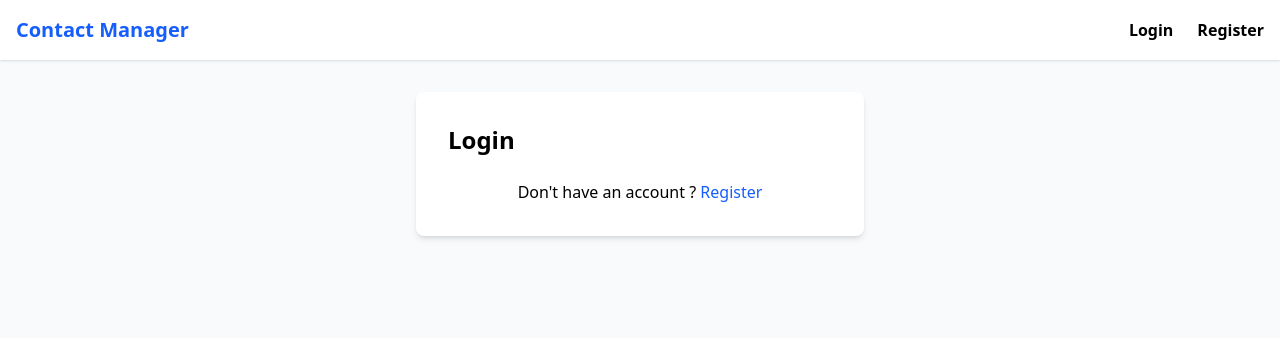
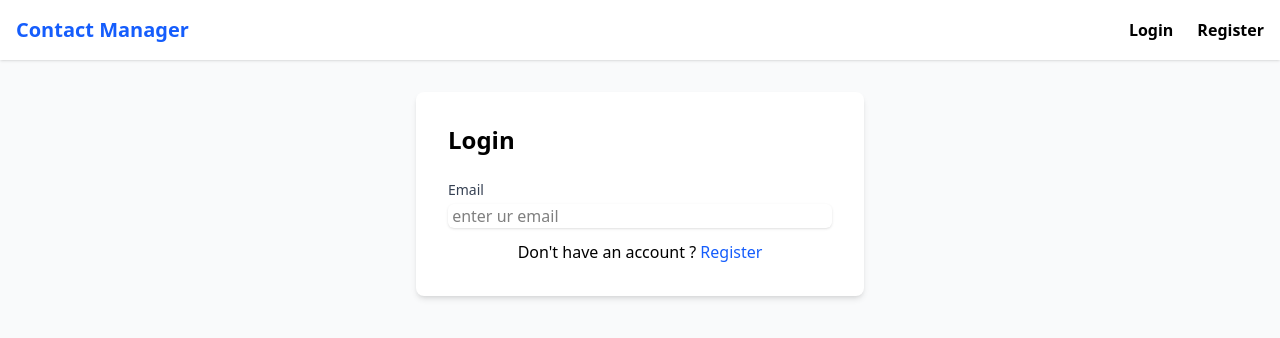
Before and after one commit to abdulkerimN/NextJs-Contact-Manager-Project, a Next.js app: page /login in a window 1280 px wide. Shown: the top 338 px of the page. Built offline with nearby package versions, Linux system fonts and the light colour scheme.

Commit message:
email field added

```diff
--- a/app/_components/LoginForm.tsx
+++ b/app/_components/LoginForm.tsx
@@ -1,5 +1,18 @@
 // use client component
 "use client"
 export default function LoginForm() {
-  return
+  return (
+   <form action="" className="space-x-4">
+    <div>
+      <label className="block text-sm font-medium text-gray-700">Email</label>
+      <input
+        type="email"
+        name="email"
+        placeholder=" enter ur email"
+        required
+        className="mt-1 block w-full rounded-md border-gray-300 shadow-sm focus:border-blue-500 focus:ring focus:ring-blue-200 focus:ring-opacity-50"
+/>
+    </div>
+   </form>
+  )
 }
```
